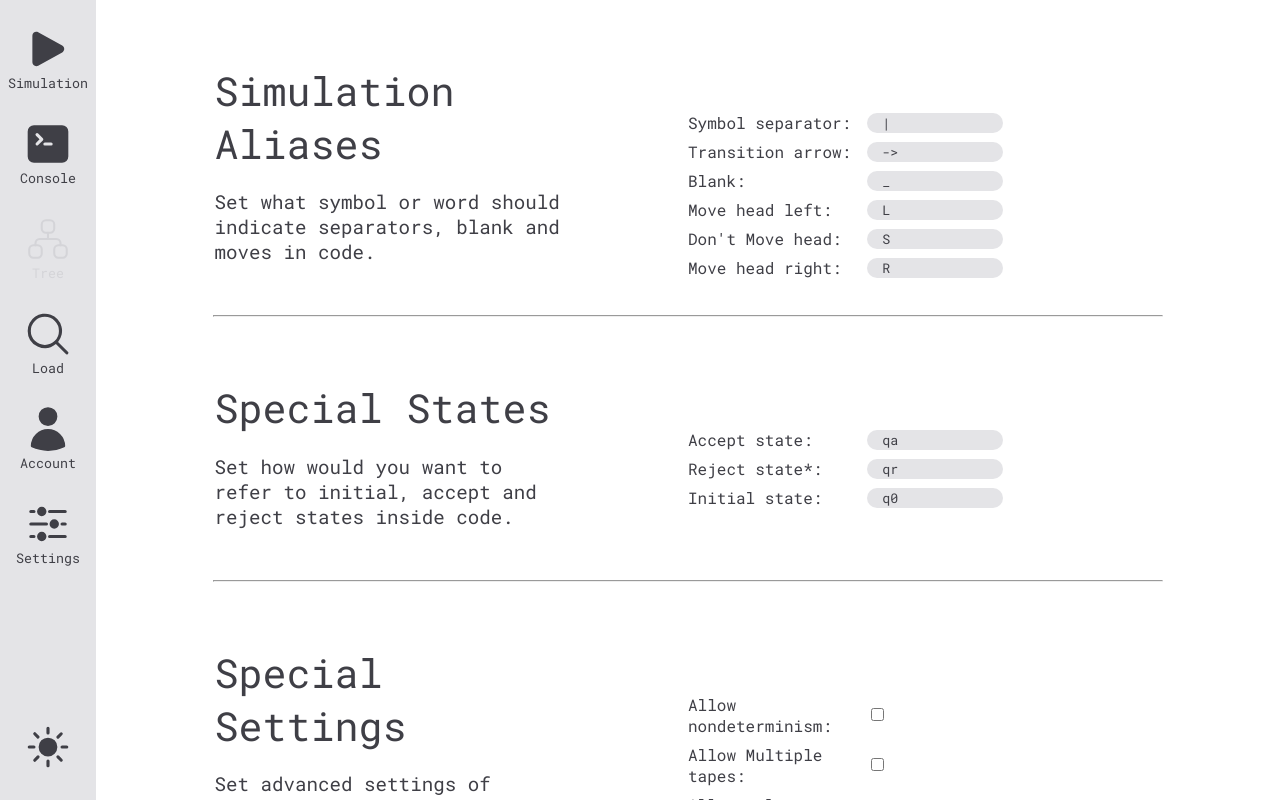
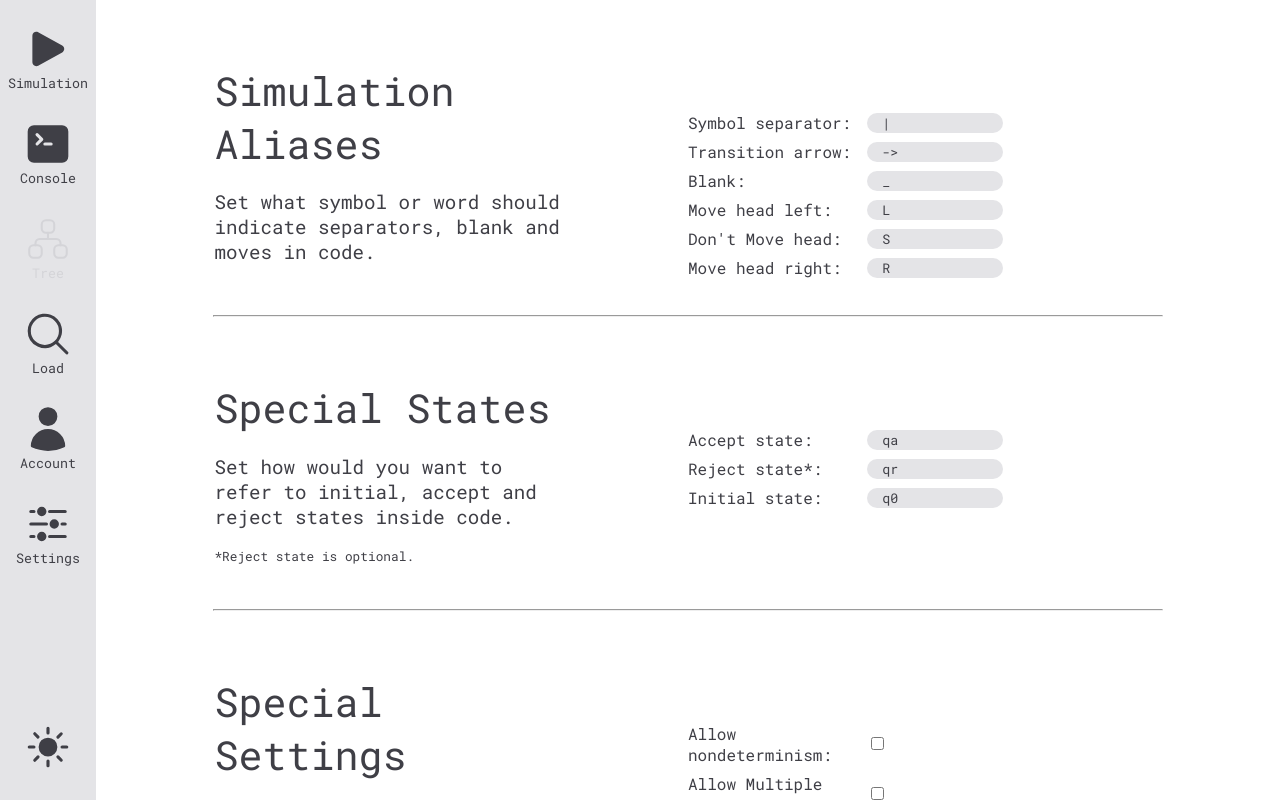
Before and after one commit to Haranana/Turing-Machine-Simulator-Frontend, a React (Vite) app: page /settings in a window 1280 px wide. Shown: the top 800 px of the page. Built offline with nearby package versions, Linux system fonts and the light colour scheme.

Commit message:
added comment describing reject state optionalability

```diff
--- a/src/auth/AuthContext.tsx
+++ b/src/auth/AuthContext.tsx
@@ -22,7 +22,6 @@ type StoredAuth = {
 function loadAuth(): { token: string | null; tokenType: string | null; expiresAt: number | null;} {
   try {
 
-    // session storage (no remember me)
     const raw = sessionStorage.getItem(STORAGE_KEY) ?? localStorage.getItem(STORAGE_KEY);
 
     if (!raw) return { token: null, tokenType: null, expiresAt: null };
--- a/src/pages/SettingsPage.css
+++ b/src/pages/SettingsPage.css
@@ -32,6 +32,11 @@
 
 .SegmentDescription{
     font-size: 1.2rem;
+    font-family: var(--font-1);
+}
+
+.SegmentDescription.SmallSegmentDescription{
+    font-size: 0.8rem;
     font-family: var(--font-1);
 }
 
--- a/src/pages/SettingsPage.tsx
+++ b/src/pages/SettingsPage.tsx
@@ -228,6 +228,7 @@ export default  function SettingsPage() {
                     <div className='SegmentFirstColumn'>
                             <p className='SegmentTitle'>Special States</p>
                             <p className='SegmentDescription'>Set how would you want to refer to initial, accept and reject states inside code.</p>
+                            <p className='SegmentDescription SmallSegmentDescription'>*Reject state is optional.</p>
                     </div>
                     <div className="SegmentSecondColumn">
                         <div className="SettingsTextFieldRow">
--- a/src/pages/TreePage.tsx
+++ b/src/pages/TreePage.tsx
@@ -8,6 +8,7 @@ import ELK, {type ElkNode } from "elkjs/lib/elk.bundled.js";
 import { useSimulationData } from "../features/GlobalData/GlobalData";
 import { NdSimulation } from '../features/Tape/Simulation';
 import { CheckIcon, ExclamationCircleIcon, StopIcon, XMarkIcon } from "@heroicons/react/24/solid";
+import { Sitemap } from '../assets/Sitemap';
 
 const elk  = new ELK();
 
@@ -337,7 +338,7 @@ function NodeStatusIcon({ status }: { status: SimNodeComponentData["status"] })
         <ExclamationCircleIcon></ExclamationCircleIcon>
       );
     default:
-      return null;
+      return <Sitemap />;
   }
 }
 
--- a/src/pages/tree.css
+++ b/src/pages/tree.css
@@ -12,7 +12,12 @@
   justify-content: center;
   align-items: center;
   border-radius: 50%;
+
   cursor: pointer;
+}
+
+.SimulationNode .icon{
+  width: 80%;
 }
 
 .react-flow__handle.simNodeHandle {
```
